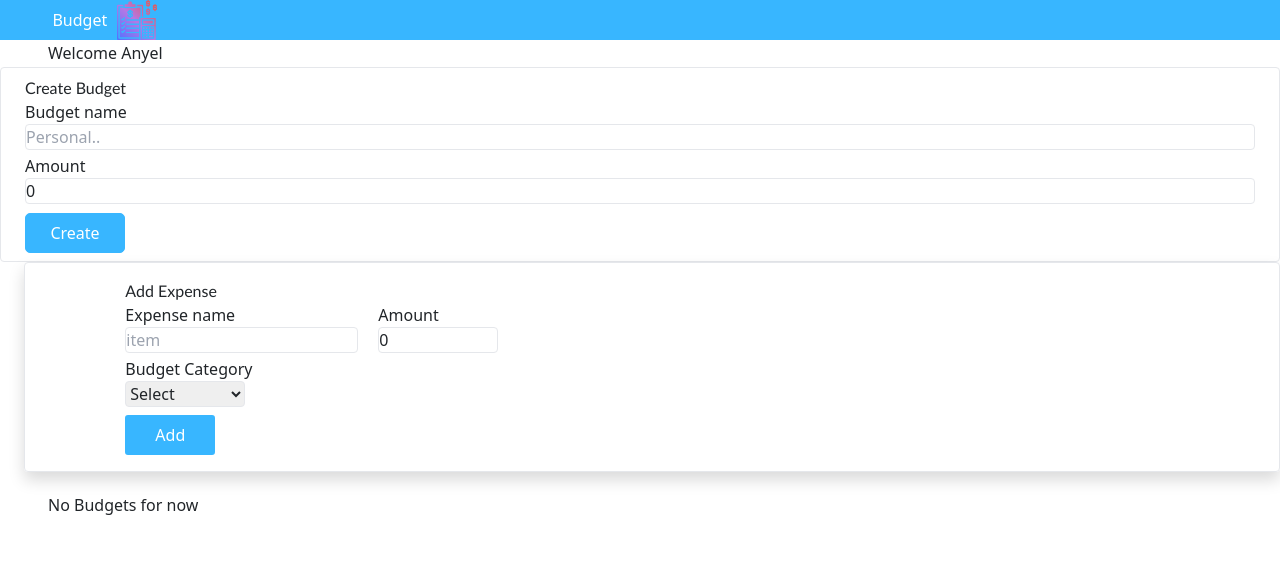
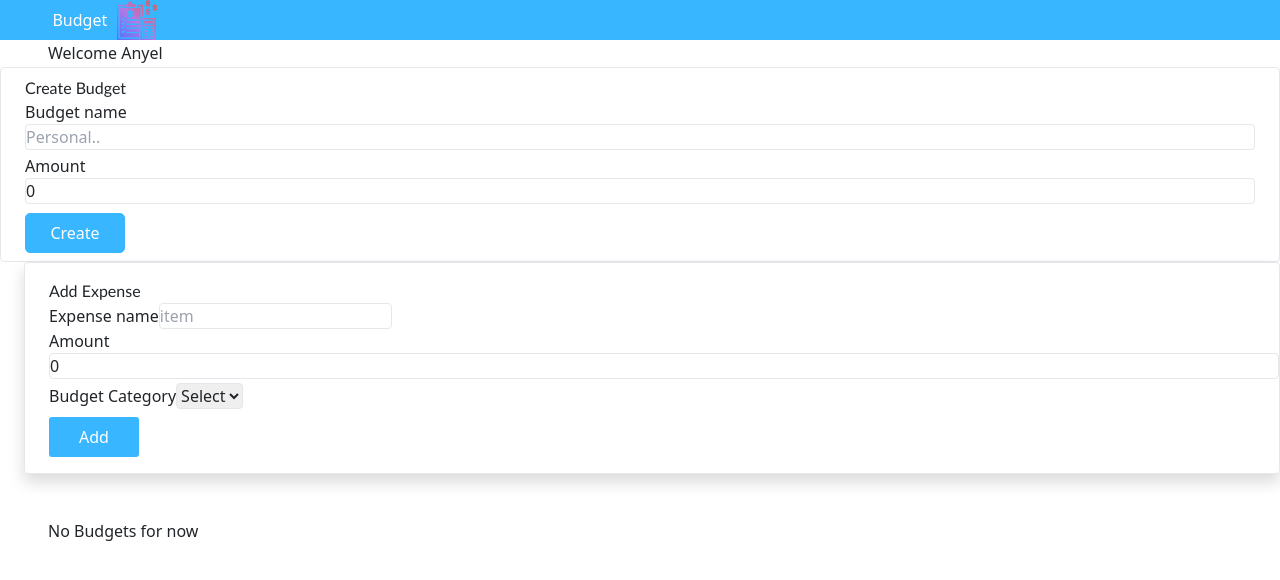
Before and after one commit to alex03-r/budgetApp, a React (Vite) app: page / in a window 1280 px wide. Shown: the top 580 px of the page. Built offline with nearby package versions, Linux system fonts and the light colour scheme.

Commit message:
add a component for the budget selected

```diff
--- a/src/Components/AddExpenses.tsx
+++ b/src/Components/AddExpenses.tsx
@@ -1,6 +1,6 @@
 import { useContext, useRef, useState , useEffect} from "react"
 import { BudgetContex } from "../Contex/AppContex"
-import { Budgets } from "../Contex/AppContex"
+// import { Budgets } from "../Contex/AppContex"
 import { useForm } from "../Hooks/useForm"
 
 import "../styles/bugets.css"
@@ -11,25 +11,23 @@
     const { values, onAddFields , removeFieldsValues } = useForm();
 
     const selectRef = useRef<HTMLSelectElement>(null!)
-    // const nameRef = useRef<HTMLInputElement>(null!)
-    // const amountRef = useRef<HTMLInputElement>(null!)
     const[ selectExpence, setSelectedExpense] = useState<string>("")
-    const { budgets, budgetSelected, addExpenses, setBudgets  } = useContext(BudgetContex)
+    const { budgets, budgetSelected, addExpenses, setBudgets, selectBudget  } = useContext(BudgetContex)
 
 
     useEffect(() => {
         setSelectedExpense(selectRef.current.value)
-
-    })
+    }, [])
 
 
     const onBudgetSelection = (e: React.ChangeEvent<HTMLSelectElement>) => {
 
        setSelectedExpense( e.target.value )
+       selectBudget( e.target.value )
 
     }
 
-    let options = budgets.map(bg =>    bg.name )
+    let options = budgets.map(bg => bg.name )
 
     options.unshift("Select" );
 
@@ -51,39 +49,35 @@
         let date = new Date()
         addExpenses({
             id,
-            name: nameRef.current.value,
-            amount: parseInt(amountRef.current.value),
+            name: values.name,
+            amount: parseInt(values.amount + ""),
             date: date.getDay() + date.getMonth() + date.getFullYear(),
             budget: budgetSelected.name,
             color: "#386bff"
         })
 
 
-        setBudgets( (budgets)  => {
+        setBudgets((budgets) => {
 
             return budgets.map(bg => {
-                if(bg.id === budgetSelected.id){
+                if (bg.id === budgetSelected.id) {
+                    return {
+                        ...bg,
+                        rangeValue: changeRangeValue((bg.spent + parseInt(values.amount + "")), bg.amount)
+                        , hasExpenses: true,
+                        spent: parseInt(values.amount + "") + bg.spent,
+                        remaining: bg.amount - (bg.spent + parseInt(values.amount + ""))
+                    }
+                } else {
 
-                    return { ...bg,
-                 //     rangeValue: changeRangeValue( ( bg.spent +  parseInt(amountRef.current.value)) , bg.amount )
-                        rangeValue: changeRangeValue( ( bg.spent +  parseInt( values.amount + "" )) , bg.amount )
-                        ,hasExpenses:true ,
-                      // spent:  parseInt(amountRef.current.value) + bg.spent,
-                         spent:  parseInt(values.amount + "") + bg.spent,
-                //        remaining:   bg.amount - ( bg.spent +  parseInt(amountRef.current.value))
-                          remaining:   bg.amount - ( bg.spent +  parseInt( values.amount + "" ))
+                    return bg
 
-                    }
-                }else {
-                    return bg
                 }
-                })
+            })
         })
 
 
         setTimeout(() => {
-            // nameRef.current.value = ""
-            // amountRef.current.value = ""
             removeFieldsValues()
         },3000)
 
@@ -102,35 +96,30 @@
 
         // box-expense
         <div className="border-solid shadow border-1 rounded sm:w-40 md:w-2/5 lg:w-2/5 ms-4 py-3">
-
-            <div className="box-expense-parent">
+            <div className="flex flex-column ms-4">
+            {/* box-expense-parent */}
                 <label className="title font-sans ">Add Expense</label>
-                <div className="box-inside-expense">
-
-                    <div className="container-input" >
-                        <label  >Expense name</label>
-                        <input className="border-1 rounded border-solid border-zinc-900" name="name" value={values.name} onChange={(e) => onAddFields(e) } placeholder="item" type="text" />
+                {/* box-inside-expense */}
+                <div className="flex gap-4 w-11/12">
+                    <div className=" flex flex-column " >
+                        {/* container-input */}
+                        <label>Expense name</label>
+                        <input className="border-1 rounded border-solid border-zinc-900  " name="name" value={values.name} onChange={(e) => onAddFields(e) } placeholder="item" type="text" />
                     </div>
                     <div className="container-input">
                         <label  >Amount</label>
-                        <input className="border-1 rounded border-solid border-zinc-900" name="amount" value={values.amount} onChange={(e) => onAddFields(e) } style={{ width: "120px" }} placeholder="0.00" />
-
+                        <input className="border-1 rounded border-solid border-zinc-900 w-9/12 " name="amount" value={values.amount} onChange={(e) => onAddFields(e) }  placeholder="0.00" />
                     </div>
 
                 </div>
-                <div style={{ display: "flex", flexDirection: "column", marginTop: "0px" }} >
+                <div className="flex flex-column " >
                     <label>Budget Category</label>
-                    <select ref={selectRef} className="border-1 rounded border-solid border-zinc-900" onChange={onBudgetSelection}  style={{ width: "120px" }}>
-
+                    <select ref={selectRef} className="border-1 rounded border-solid border-zinc-900 w-8/12 " onChange={onBudgetSelection} >
                         {
                             options.map(bg => (
-
-
                                 <option key={bg}>{  bg } </option>
                             ))
                         }
-
-
                     </select>
                 </div>
                 <button onClick={onAddExpense} className="btn-Add hover:bg-cyan-500 hover:border-cyan-500 "> Add </button>
--- /dev/null
+++ b/src/Components/BudgetSelected.tsx
@@ -0,0 +1,37 @@
+
+import { Link, } from 'react-router-dom'
+import { formatWithCurrency, capitalizeName, formatAmount } from "../helpers/helper"
+import {  Budgets } from "../Contex/AppContex"
+
+
+// type ID = {
+//     id:string
+// }
+
+interface appProps {
+    budgetSelected: Budgets
+}
+
+
+export function BudgetSelected({ budgetSelected }: appProps) {
+
+
+
+    return (
+
+        <div className='mt-10 h-2/4 ' >
+            <h2>Budget Selected</h2>
+            <div className='border rounded w-56' >
+                <div className='p-1 w-full flex-column justify-center' >
+                    <p>Name: {capitalizeName(budgetSelected?.name!)}</p>
+                    <p>Amount {formatWithCurrency(budgetSelected?.amount!)} </p>
+                    <p>Spent {formatAmount(budgetSelected?.spent!)} </p>
+                    <p>Remaining {formatAmount(budgetSelected?.remaining!)} </p>
+                    <p>Percentage {formatAmount(budgetSelected?.rangeValue!)} </p>
+                </div>
+                <button className=' bg-red-700 border rounded text-neutral-100 hover:text-neutral-100 ' ><Link to="/"> Go Back</Link></button>
+            </div>
+        </div>
+
+    )
+}
--- a/src/Components/CreationBuget.tsx
+++ b/src/Components/CreationBuget.tsx
@@ -7,16 +7,13 @@
 
 
 
+
 export function CreationBuget() {
 
 
      const { addbuget, budgets  } = useContext(BudgetContex);
      const { onAddFields , values , removeFieldsValues}  = useForm()
-
-
     let id =  Date.now()
-    // const nameRef = useRef<HTMLInputElement>(null!)
-    // const amountRef = useRef<HTMLInputElement>(null!)
     let checkNames = budgets.map(bg => bg.name)
 
     const onAddBudget = (): void => {
@@ -28,7 +25,7 @@
 
         if( !checkNames.includes(values.name.toLocaleLowerCase()) ){
             addbuget({ id,
-                name:values.name,
+                name:values.name.trim(),
                 amount: parseInt(values.amount + ""),
                 hasExpenses:false ,
                 rangeValue:100,
@@ -54,16 +51,16 @@
 
 
     return (
-        <div className="sm:w-1/5  md:w-2/5 lg:w-10 xl:w-2/6 rounded border-1  border-solid border-gray shadow-md py-2 " >
+        <div className="sm:w-1/5  md:w-2/5  xl:w-2/6 rounded border-1  border-solid border-gray shadow-md py-2 " >
             <div className="box-inside px-4 ">
                 <p className="title">Create Budget</p>
                 <div className="container-input" >
                     <label className=" font-sans "  >Budget name</label>
-                    <input className="border-1 rounded border-solid border-zinc-900 focus:border-1 w-auto " name="name" value={values.name} onChange={(e) => onAddFields(e)} placeholder="Personal.." type="text" />
+                    <input autoComplete="off" className="border-1 rounded border-solid border-zinc-900 focus:border-1 w-auto " name="name" value={values.name} onChange={(e) => onAddFields(e)} placeholder="Personal.." type="text" />
                 </div>
                 <div className="container-input">
                     <label className="font-sans "  >Amount</label>
-                    <input className="border-1 rounded border-solid border-zinc-900" value={values.amount} name="amount" onChange={(e) => onAddFields(e)} placeholder="0.00" type="text" />
+                    <input className="border-1 rounded border-solid border-zinc-900" type='number' value={ values.amount } name="amount" onChange={(e) => onAddFields(e)} placeholder="0.00" />
                 </div>
                 <button onClick={ onAddBudget } className="btn-create">Create</button>
             </div>
--- a/src/Components/ExistingBudget.tsx
+++ b/src/Components/ExistingBudget.tsx
@@ -19,7 +19,7 @@
             </div>
             <button className="btn-viewDetails" >
 
-            <Link style={{ textDecoration:"none" , color:"white" }} to={ `budget/${props.id}`}  > View Details</Link>
+              <Link style={{ textDecoration:"none" , color:"white" }} to={ `budget/${props.id}`}  > View Details</Link>
             </button>
 
         </div>
--- a/src/Components/ExistingBudgets.tsx
+++ b/src/Components/ExistingBudgets.tsx
@@ -7,10 +7,10 @@
 export function ExistingBudgets(){
 
     const { budgets } =  useContext(BudgetContex);
-    // let stringyBudgets = localStorage.getItem("budgets");
-    // let parseBudgets  =  JSON.parse(stringyBudgets!);
+
     return (
-        <div className="existingBudgets container">
+        <div className=" flex flex-row  overflow-x-auto  ">
+            {/* existingBudgets */}
                 {
                     budgets.map(bg => (
                         <ExistingBudget key={bg.id}  { ...bg} />
--- a/src/Contex/AppContex.tsx
+++ b/src/Contex/AppContex.tsx
@@ -30,7 +30,7 @@
 export interface Budgets {
     id:number;
     name:string;
-    hasExpenses:false;
+    hasExpenses:Boolean;
     amount:number;
     rangeValue:number;
     spent:number;
--- a/src/Hooks/useForm.tsx
+++ b/src/Hooks/useForm.tsx
@@ -1,4 +1,6 @@
 import React, { useState } from "react";
+import { formatAmount } from "../helpers/helper";
+
 
 interface fields{
     name:string;
@@ -14,7 +16,11 @@
   const onAddFields = (event:React.ChangeEvent<HTMLInputElement>):void => {
 
     setValues((field) => {
-      return { ...field,  [event.target.name]: event.target.value };
+      return {
+        ...field,
+        [event.target.name]: event.type == "number" ?  formatAmount( parseInt(event.target.value + ".00" )  )  :  event.target.value
+
+      };
     });
 
   };
--- a/src/Pages/Home.tsx
+++ b/src/Pages/Home.tsx
@@ -1,36 +1,38 @@
 import { CreationBuget } from "../Components/CreationBuget";
 import { AddExpenses } from "../Components/AddExpenses";
 import "../styles/bugets.css"
-import { useContext , useEffect} from "react";
+import { useContext } from "react";
 import { BudgetContex } from "../Contex/AppContex";
 
 import { ExistingBudgets } from "../Components/ExistingBudgets";
 import { ExpensesList } from "../Components/ExpensenList";
 
 
-export function Home(){
+export function Home() {
 
-   const { expenses, budgets } =  useContext(BudgetContex)
+    const { expenses, budgets } = useContext(BudgetContex)
 
     return (
-        <div style={{ width:"100%" , marginTop:"0px", paddingTop:"0px",padding:"0px", margin:"0px", height:"100vh" }} >
+        <div style={{ width: "100%", height: "100vh" }}   >
             <h1 className="ms-5 text-4xl my-1 ">Welcome Anyel </h1>
-            <div className=" flex flex-row md:flex-col h-auto ">
+            <div className=" flex flex-row md:flex-col  h-auto ps-10 mb-4  2xl:w-72  ">
                 {/* "parent-box" */}
                 <CreationBuget />
-                <AddExpenses/>
+                <AddExpenses />
             </div>
-            <div style={{ padding:'0px', margin:"0px" , width:"100%", overflowX:"auto" } }>
-                { budgets.length > 0 ?
+            <div style={{ padding: '0px', margin: "0px", width: "100%", overflowX: "auto" }}>
+                {budgets.length > 0 ?
                     <>
-                    <h2 style={{marginLeft:"4%" }}>Existing Budgets</h2>
+                        <h2 className="ms-5" >Existing Budgets</h2>
                         <ExistingBudgets />
                     </>
                     : <h1 className="text-xl ms-5 my-4 ">No Budgets for now</h1>
                 }
-              {  expenses.length  > 0   &&
+                {
+                    expenses.length > 0 &&
                     <>
-                <h3 style={{marginLeft:"4%" }}>Exinsting expenses</h3> <ExpensesList/> </> }
+                        <h3 style={{ marginLeft: "4%" }}>Exinsting expenses</h3> <ExpensesList /> </>
+                }
             </div>
         </div>
     )
--- a/src/Pages/RecentBuget.tsx
+++ b/src/Pages/RecentBuget.tsx
@@ -1,43 +1,43 @@
 
-import { useParams ,Link} from "react-router-dom"
+import { useParams } from "react-router-dom"
 import { useContext } from "react"
 import { BudgetContex } from "../Contex/AppContex"
-import { formatWithCurrency , capitalizeName, formatAmount } from "../helpers/helper"
+// import { formatWithCurrency , capitalizeName, formatAmount } from "../helpers/helper"
+import { BudgetSelected } from "../Components/BudgetSelected"
 
-export function RecentBuget(){
+
+export function RecentBuget() {
 
 
     const { budgets, expenses } = useContext(BudgetContex)
     const param = useParams()
-    const budgetSelected = budgets.find(bud => bud.id === parseInt(param.id!))
+    const budgetSelected = budgets.find(budget => budget.id === parseInt(param.id!))
     const expensesOfBudgetSelected = expenses.filter(expense => expense.budget == budgetSelected?.name)
 
 
     return (
-        <div style={{ display:"flex", marginLeft:"4%", border:"grey solid 2px", gap:"10%", height:'100vh' }}>
-            <div style={{  }} >
-                    <h2>Budget Selected</h2>
-                    <div style={{ marginTop:"20px " }} >
-                        <p>Name: { capitalizeName(budgetSelected?.name!) }</p>
-                        <p>Amount { formatWithCurrency(budgetSelected?.amount!)  } </p>
-                        <p>Spent { formatAmount(budgetSelected?.spent!)   } </p>
-                        <p>Remaining { formatAmount(budgetSelected?.remaining!) } </p>
-                        <p>Percentage { formatAmount(budgetSelected?.rangeValue!) } </p>
-                    </div>
-                    <button><Link to="/"> Go Back</Link></button>
-            </div>
+        <div className="flex ms-10 gap-11 h-full "  >
+            <BudgetSelected budgetSelected={budgetSelected!} />
             <div>
+
+                {
+
+                    expensesOfBudgetSelected.length > 0 &&
+                    <>
                         <h2>Expenses</h2>
                         <div>
                             <ul>
                                 {
                                     expensesOfBudgetSelected.map(exp => {
-                                return <li key={exp.id} >{ exp.name }</li>
+                                        return <li key={exp.id} >{exp.name}</li>
                                     })
                                 }
                             </ul>
+                        </div>
+                    </>
+                }
 
-                </div>
+
             </div>
         </div>
     )
```
Also changed, not shown: src/styles/bugets.css (+5 -6 lines), 1 other file (tests, documents, lock files or other folders). Lines whose indentation alone changed are shown as unchanged.
